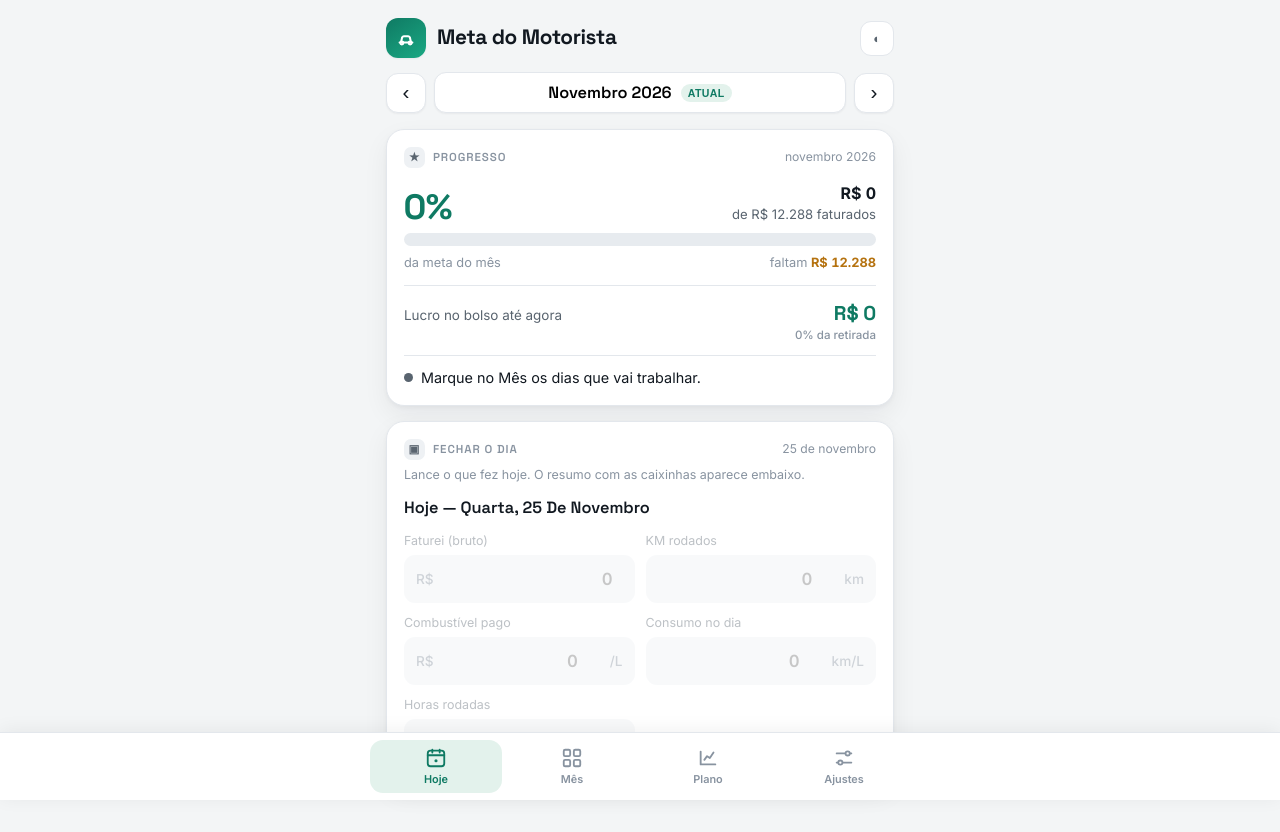
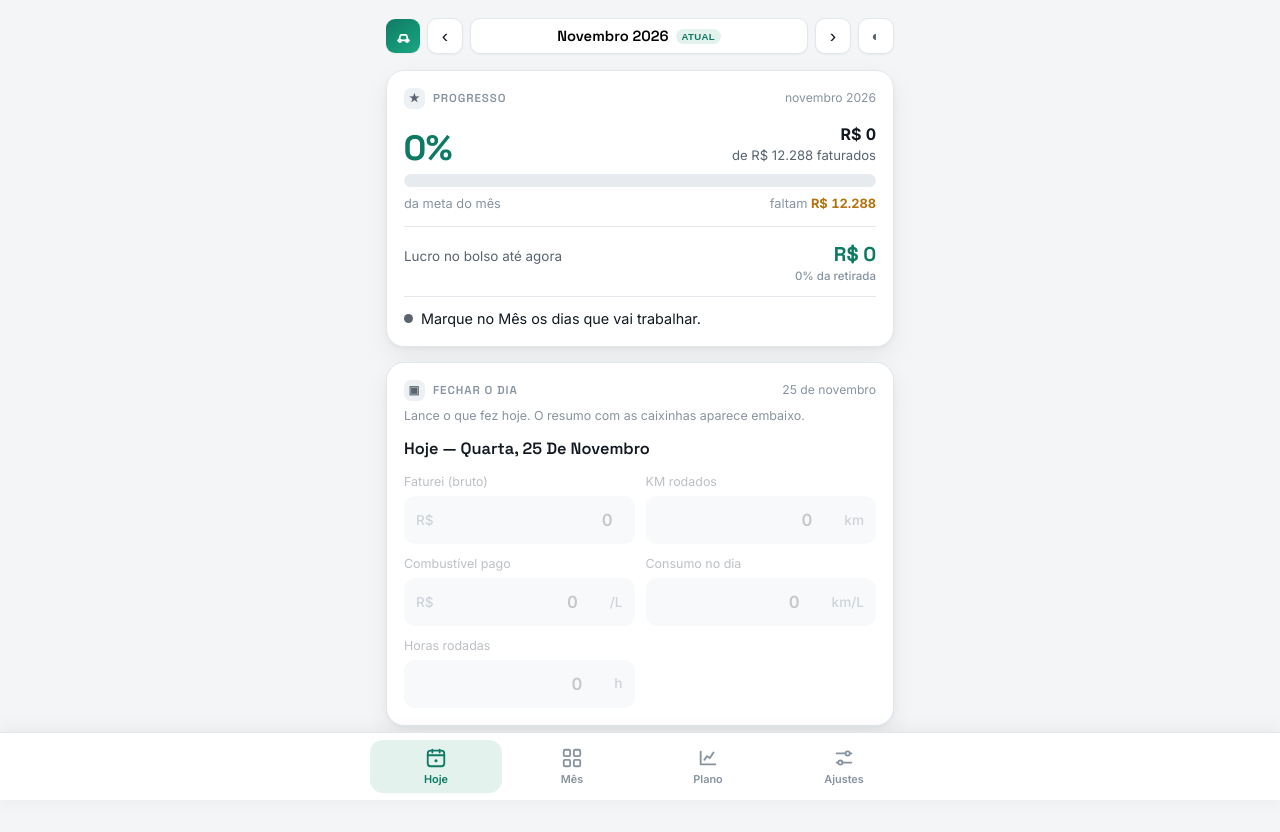
Before and after one commit to martinssrenanrm/meta-do-motorista, a plain HTML site: page index.html in a window 1280 px wide. After the commit the page ends 808 px from the top, so only its background shows below. Drawn offline with Linux system fonts and the light colour scheme.

Commit message:
Topo compacto: logo, mes e tema numa linha so

```diff
--- a/index.html
+++ b/index.html
@@ -59,25 +59,24 @@
     padding-right:max(16px,env(safe-area-inset-right,0px));
     padding-block:18px calc(82px + env(safe-area-inset-bottom,0px))}
 
-  header{display:flex;align-items:center;gap:11px;margin-bottom:14px}
-  .mark{width:40px;height:40px;border-radius:12px;background:linear-gradient(145deg,var(--accent),var(--accent-2));display:flex;align-items:center;justify-content:center;color:#fff;box-shadow:var(--sh-sm);flex:none}
-  .mark svg{width:22px;height:22px}
-  h1{font-family:var(--display);font-size:1.3rem;font-weight:700;margin:0;letter-spacing:-.02em}
-  .grow{flex:1}
+  .topbar{display:flex;align-items:center;gap:7px;margin-bottom:16px;position:relative}
+  .mark{width:34px;height:34px;border-radius:9px;background:linear-gradient(145deg,var(--accent),var(--accent-2));display:flex;align-items:center;justify-content:center;color:#fff;box-shadow:var(--sh-sm);flex:none}
+  .mark svg{width:19px;height:19px}
+  .tbtn{flex:none;width:36px;height:36px;border:1px solid var(--border);background:var(--surface);color:var(--muted);border-radius:10px;cursor:pointer;font-size:.9rem;display:flex;align-items:center;justify-content:center;box-shadow:var(--sh-sm)}
+  .tbtn:hover{color:var(--fg);border-color:var(--accent)}
   .ghost{border:1px solid var(--border);background:var(--surface);color:var(--muted);border-radius:11px;padding:9px 12px;font:600 .8rem var(--body);cursor:pointer}
   .ghost:hover{color:var(--fg);border-color:var(--accent)}
   .ghost:focus-visible{outline:2px solid var(--accent);outline-offset:2px}
 
-  /* barra de mês */
-  .monthbar{display:flex;align-items:center;gap:8px;margin-bottom:16px;position:relative}
-  .mnav{flex:none;width:40px;height:40px;border:1px solid var(--border);background:var(--surface);color:var(--fg);border-radius:12px;font-size:1.3rem;line-height:1;cursor:pointer;box-shadow:var(--sh-sm)}
+  /* barra de mês (tudo numa linha) */
+  .mnav{flex:none;width:36px;height:36px;border:1px solid var(--border);background:var(--surface);color:var(--fg);border-radius:10px;font-size:1.2rem;line-height:1;cursor:pointer;box-shadow:var(--sh-sm)}
   .mnav:hover{border-color:var(--accent);color:var(--accent)}
-  .mcur{flex:1;display:flex;align-items:center;justify-content:center;gap:9px;border:1px solid var(--border);background:var(--surface);border-radius:12px;padding:9px 12px;cursor:pointer;box-shadow:var(--sh-sm)}
+  .mcur{flex:1;min-width:0;height:36px;display:flex;align-items:center;justify-content:center;gap:7px;border:1px solid var(--border);background:var(--surface);border-radius:10px;padding:0 10px;cursor:pointer;box-shadow:var(--sh-sm)}
   .mcur:hover{border-color:var(--accent)}
-  .mcur .ml{font-family:var(--display);font-weight:600;font-size:1.02rem;text-transform:capitalize}
-  .mtag{font-size:.66rem;font-weight:700;text-transform:uppercase;letter-spacing:.04em;padding:3px 7px;border-radius:99px}
+  .mcur .ml{font-family:var(--display);font-weight:600;font-size:.92rem;text-transform:capitalize;white-space:nowrap;overflow:hidden;text-overflow:ellipsis}
+  .mtag{font-size:.6rem;font-weight:700;text-transform:uppercase;letter-spacing:.03em;padding:2px 6px;border-radius:99px;flex:none}
   .mtag.now{background:var(--accent-soft);color:var(--accent)} .mtag.future{background:var(--amber-soft);color:var(--amber)} .mtag.past{background:var(--surface-2);color:var(--muted)}
-  .msheet{position:absolute;top:48px;left:0;right:0;z-index:25;background:var(--surface);border:1px solid var(--border);border-radius:14px;box-shadow:var(--sh);padding:7px;max-height:300px;overflow:auto}
+  .msheet{position:absolute;top:44px;left:0;right:0;z-index:25;background:var(--surface);border:1px solid var(--border);border-radius:14px;box-shadow:var(--sh);padding:7px;max-height:300px;overflow:auto}
   .mitem{display:flex;justify-content:space-between;align-items:center;gap:8px;padding:10px 11px;border-radius:10px;cursor:pointer;font-size:.9rem}
   .mitem:hover{background:var(--surface-2)}
   .mitem.sel{background:var(--accent-soft)}
@@ -243,18 +242,14 @@
 </style>
 
 <div class="app">
-  <header>
-    <div class="mark" aria-hidden="true">
+  <div class="topbar">
+    <div class="mark" aria-hidden="true" title="Meta do Motorista">
       <svg viewBox="0 0 24 24" fill="none" stroke="currentColor" stroke-width="2.2" stroke-linecap="round" stroke-linejoin="round"><path d="M5 17h14M6.5 17l1.2-5.2A2 2 0 0 1 9.6 10h4.8a2 2 0 0 1 1.9 1.8L17.5 17"/><circle cx="7.5" cy="17.5" r="1.6"/><circle cx="16.5" cy="17.5" r="1.6"/></svg>
     </div>
-    <div class="grow"><h1>Meta do Motorista</h1></div>
-    <button class="ghost" id="theme" aria-label="Alternar tema">◐</button>
-  </header>
-
-  <div class="monthbar">
     <button class="mnav" id="m-prev" aria-label="Mês anterior">‹</button>
     <button class="mcur" id="m-pick"><span class="ml" id="m-label">—</span><span class="mtag" id="m-tag"></span></button>
     <button class="mnav" id="m-next" aria-label="Próximo mês">›</button>
+    <button class="tbtn" id="theme" aria-label="Alternar tema">◐</button>
     <div class="msheet" id="m-list" hidden></div>
   </div>
 
```
